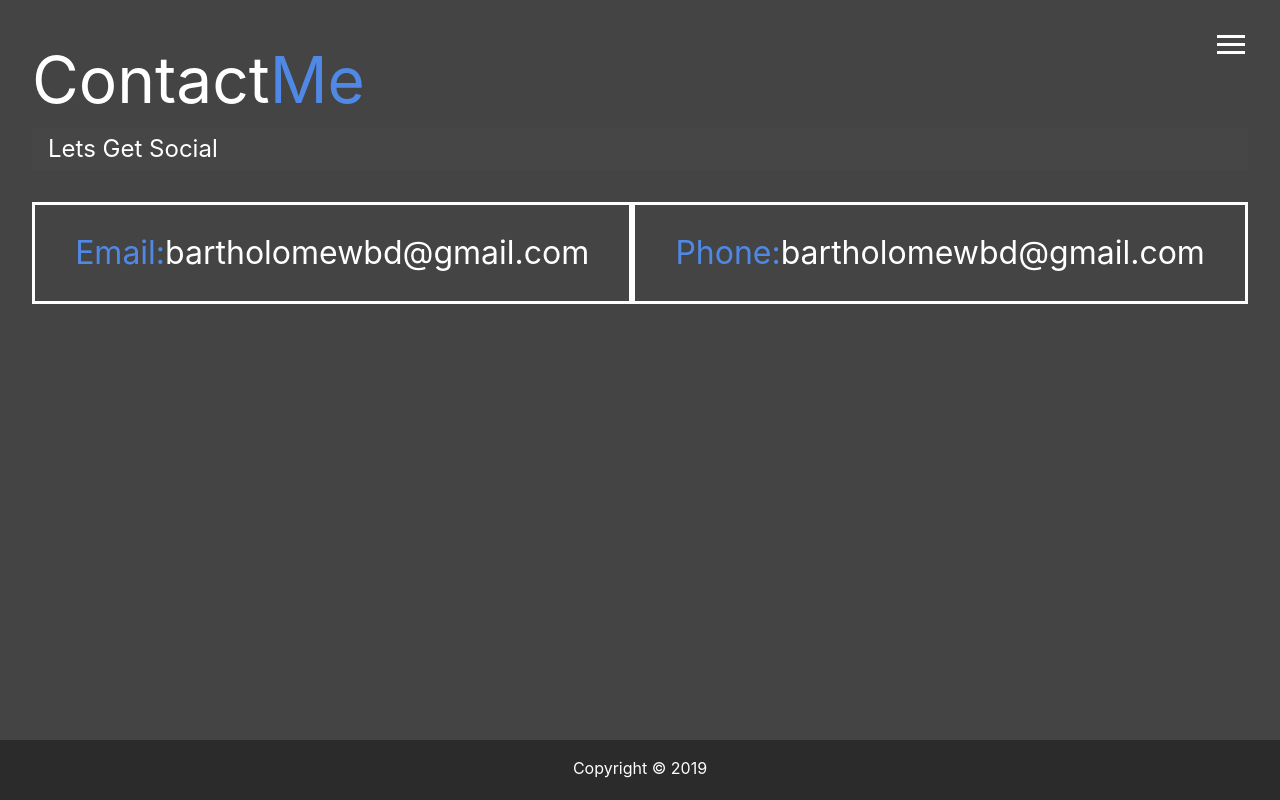
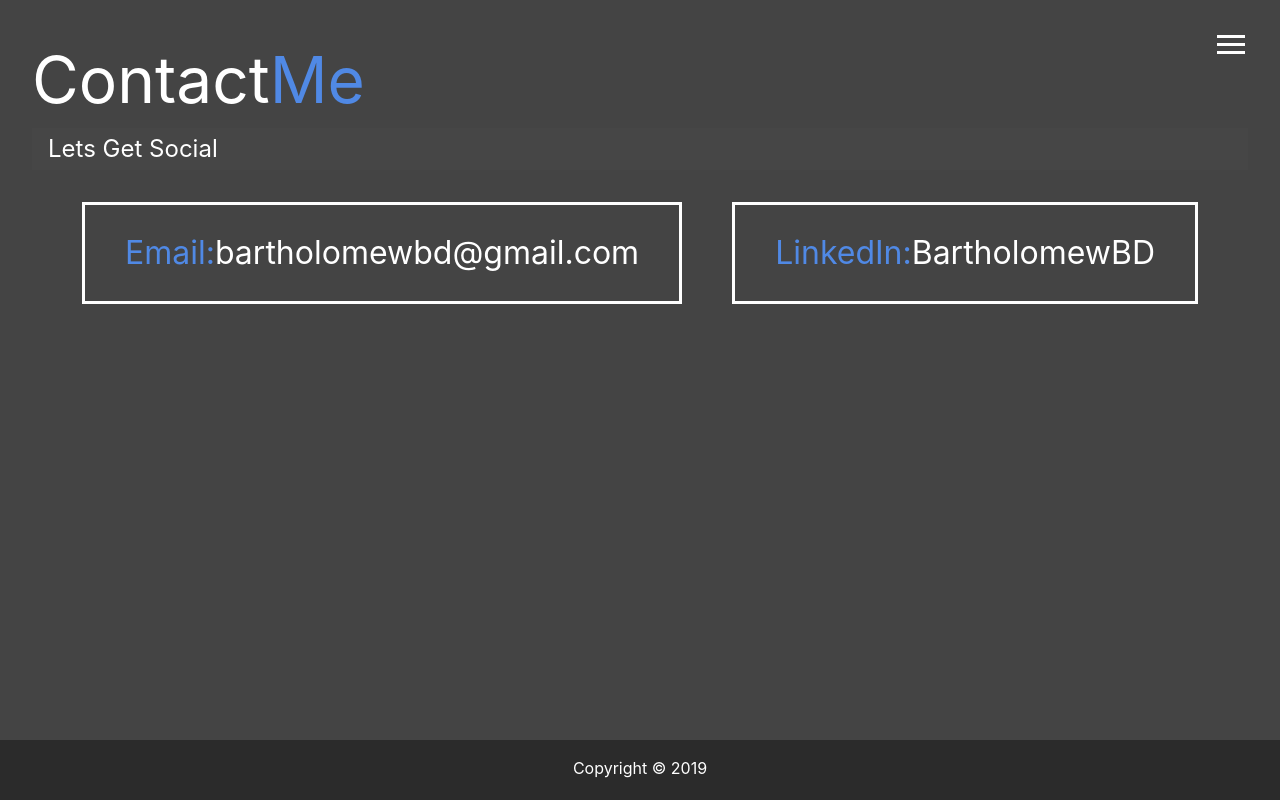
Before and after one commit to Bartholomewbd/myPortfolio, a website: page dist/contact.html in a window 1280 px wide. Drawn offline with Linux system fonts and the light colour scheme.

Commit message:
updated all links to contacts

```diff
--- a/dist/contact.html
+++ b/dist/contact.html
@@ -47,10 +47,15 @@
       <h2 class="sm-heading">Lets Get Social</h2>
       <div class="boxes">
         <div>
-          <span class="text-secondary">Email:</span>bartholomewbd@gmail.com
+          <a href="mailto:bartholomewbd@gmail.com"
+            ><span class="text-secondary">Email:</span
+            >bartholomewbd@gmail.com</a
+          >
         </div>
         <div>
-          <span class="text-secondary">Phone:</span>bartholomewbd@gmail.com
+          <a href="https://www.linkedin.com/in/bartholomewbd/"
+            ><span class="text-secondary">LinkedIn:</span>BartholomewBD</a
+          >
         </div>
       </div>
     </main>
```
Also changed, not shown: dist/index.html (+6 -3 lines).
